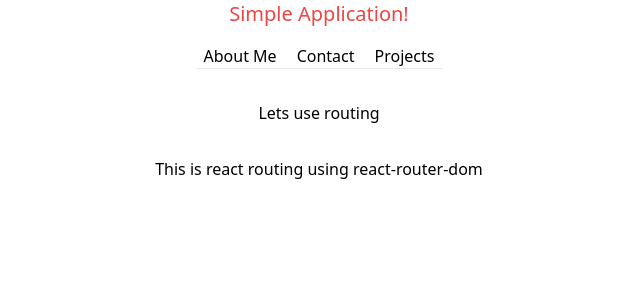
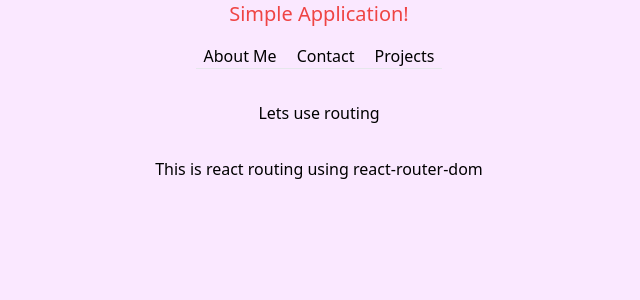
Before and after one commit to kwNick/react_vite, a React (Vite) app: page / in a window 1280 px wide. Shown: the top 300 px of the page, without its empty margins (321-961 px from the left). Built offline with nearby package versions, Linux system fonts and the light colour scheme.

Commit message:
background

```diff
--- a/src/main.jsx
+++ b/src/main.jsx
@@ -11,10 +11,12 @@ import About from './components/About.jsx'
 
 const Layout = () =>{
   return (
-    <div className='flex flex-col items-center gap-y-8'>
-      <Head />
-      <Outlet />
-      <Foot/>
+    <div className='min-h-screen w-full bg-fuchsia-100'>
+      <div className='flex flex-col items-center gap-y-8'>
+        <Head />
+        <Outlet />
+        <Foot/>
+      </div>
     </div>
   );
 };
```
